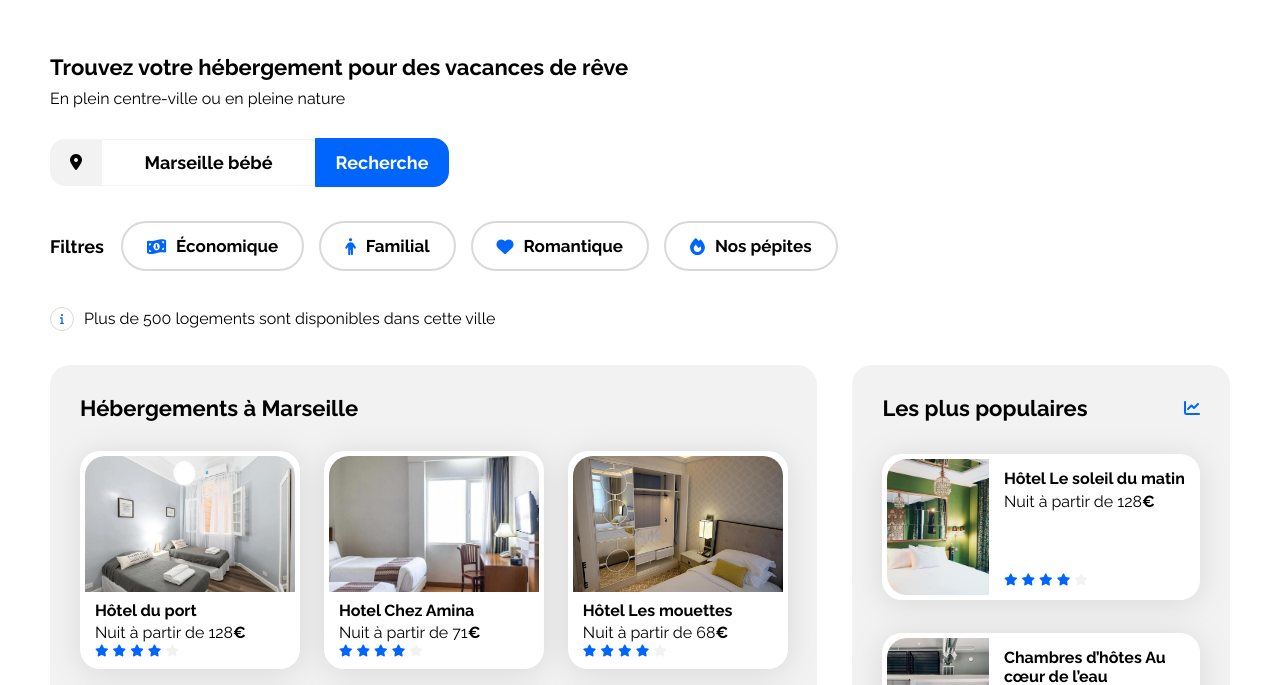
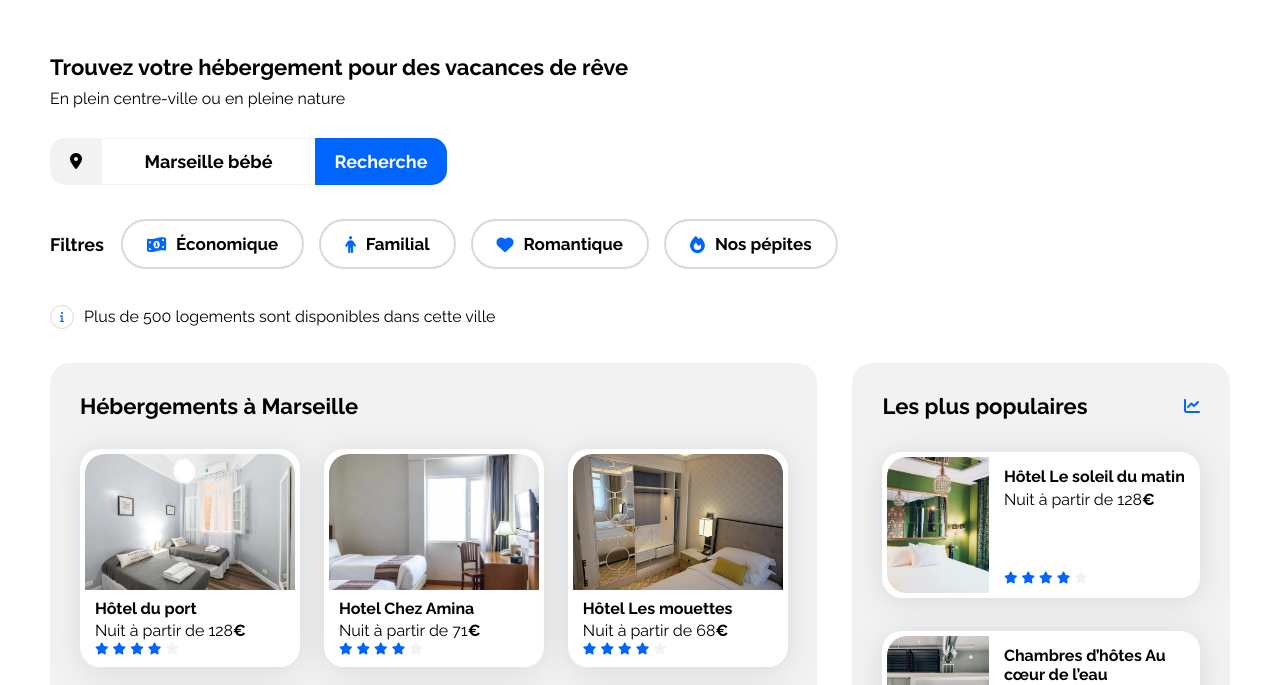
Before and after one commit to adrien-force/OC-P3-Adrien-Force, a plain HTML site: page index.html in a window 1280 px wide. Shown: the part 46-731 px from the top of the page. Drawn offline with Linux system fonts and the light colour scheme.

Commit message:
search ico border fix

```diff
--- a/css/style.css
+++ b/css/style.css
@@ -215,7 +215,7 @@ nav {
   padding-left: 20px;
   padding-right: 20px;
   padding-top: 14px;
-  padding-bottom: 14.5px;
+  padding-bottom: 14px;
   background-color: var(--main-bg-color);
   border-radius: 15px 0px 0px 15px;
 }
@@ -264,9 +264,6 @@ nav {
   -ms-flex-align: center;
   align-items: center;
   height: 47px;
-  border-style: solid;
-  border-width: 1px;
-  border-color: var(--main-color);
   background-color: var(--main-color);
   color: white;
   text-align: center;
```
